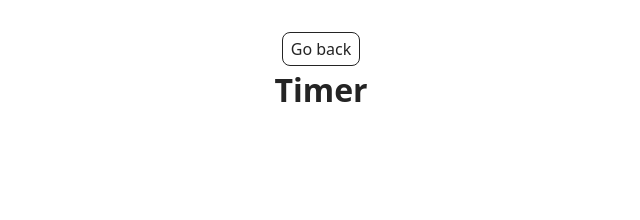
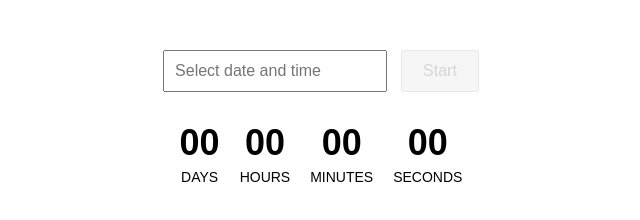
Before and after one commit to Dreamer356/goit-js-hw-10, a plain HTML site: page 1-timer.html in a window 1280 px wide. Shown: the whole page, without its empty margins (319-959 px from the left). Drawn offline with nearby package versions, Linux system fonts and the light colour scheme; some packages are replaced by stand-ins of ours; a script that the page names is missing.

Commit message:
Deploying to gh-pages from @ Dreamer356/goit-js-hw-10@d666803faf1ddec6b5ce70116e42aacec2b71980 🚀

```diff
--- a/1-timer.html
+++ b/1-timer.html
@@ -4,17 +4,91 @@
     <meta charset="UTF-8" />
     <meta http-equiv="X-UA-Compatible" content="IE=edge" />
     <meta name="viewport" content="width=device-width, initial-scale=1.0" />
-    <title>Page 2</title>
+    <title>Timer</title>
+
+    <!-- Подключение стилей flatpickr и iziToast -->
+    <link rel="stylesheet" href="https://cdn.jsdelivr.net/npm/flatpickr/dist/flatpickr.min.css" />
+    <link rel="stylesheet" href="https://cdn.jsdelivr.net/npm/izitoast/dist/css/iziToast.min.css" />
+
+    <style>
+      .container {
+        max-width: 600px;
+        margin: 50px auto;
+        text-align: center;
+      }
+
+      #datetime-picker {
+        padding: 10px;
+        font-size: 16px;
+        width: 200px;
+      }
+
+      button[data-start] {
+        padding: 10px 20px;
+        font-size: 16px;
+        margin-left: 10px;
+        cursor: pointer;
+      }
+
+      button[data-start]:disabled {
+        opacity: 0.5;
+        cursor: not-allowed;
+      }
+
+      .timer {
+        display: flex;
+        justify-content: center;
+        margin-top: 30px;
+        gap: 20px;
+      }
+
+      .timer .field {
+        display: flex;
+        flex-direction: column;
+        align-items: center;
+        font-family: sans-serif;
+      }
+
+      .timer .value {
+        font-size: 36px;
+        font-weight: bold;
+      }
+
+      .timer .label {
+        font-size: 14px;
+        text-transform: uppercase;
+        margin-top: 5px;
+      }
+    </style>
     <script type="module" crossorigin src="/goit-js-hw-10/1-timer.js"></script>
     <link rel="modulepreload" crossorigin href="/goit-js-hw-10/assets/modulepreload-polyfill-B5Qt9EMX.js">
-    <link rel="stylesheet" crossorigin href="/goit-js-hw-10/assets/styles-D41GYZXt.css">
   </head>
   <body>
     <main>
       <div class="container">
-      <a class="back-link" href="./index.html">Go back</a>
-      <h1 class="main-title">Timer</h1>
+        <input type="text" id="datetime-picker" placeholder="Select date and time" />
+        <button type="button" data-start disabled>Start</button>
+
+        <div class="timer">
+          <div class="field">
+            <span class="value" data-days>00</span>
+            <span class="label">Days</span>
+          </div>
+          <div class="field">
+            <span class="value" data-hours>00</span>
+            <span class="label">Hours</span>
+          </div>
+          <div class="field">
+            <span class="value" data-minutes>00</span>
+            <span class="label">Minutes</span>
+          </div>
+          <div class="field">
+            <span class="value" data-seconds>00</span>
+            <span class="label">Seconds</span>
+          </div>
+        </div>
       </div>
     </main>
+
   </body>
 </html>
--- a/1-timer.js
+++ b/1-timer.js
@@ -1,2 +1,2 @@
-import"./assets/modulepreload-polyfill-B5Qt9EMX.js";/* empty css                      */console.log("Timer");
+import"./assets/modulepreload-polyfill-B5Qt9EMX.js";import h from"https://cdn.jsdelivr.net/npm/flatpickr@4.6.13/dist/esm/index.js";import y from"https://cdn.jsdelivr.net/npm/izitoast/dist/js/iziToast.min.js";const s=document.querySelector("#datetime-picker"),r=document.querySelector("[data-start]"),p=document.querySelector("[data-days]"),S=document.querySelector("[data-hours]"),D=document.querySelector("[data-minutes]"),b=document.querySelector("[data-seconds]");let n=null,d=null;h(s,{enableTime:!0,time_24hr:!0,defaultDate:new Date,minuteIncrement:1,onClose(e){const t=e[0];!t||t<=new Date?(r.disabled=!0,y.error({title:"Error",message:"Please choose a date in the future",position:"topRight",timeout:3e3,close:!1})):(n=t,r.disabled=!1)}});r.addEventListener("click",()=>{n&&(r.disabled=!0,s.disabled=!0,d=setInterval(()=>{const t=n-new Date;if(t<=0){clearInterval(d),u({days:0,hours:0,minutes:0,seconds:0}),s.disabled=!1,n=null;return}u(q(t))},1e3))});function u({days:e,hours:t,minutes:a,seconds:c}){p.textContent=o(e),S.textContent=o(t),D.textContent=o(a),b.textContent=o(c)}function o(e){return String(e).padStart(2,"0")}function q(e){const l=Math.floor(e/864e5),i=Math.floor(e%864e5/36e5),m=Math.floor(e%864e5%36e5/6e4),f=Math.floor(e%864e5%36e5%6e4/1e3);return{days:l,hours:i,minutes:m,seconds:f}}
 //# sourceMappingURL=1-timer.js.map
```
Also changed, not shown: 1 other file.
